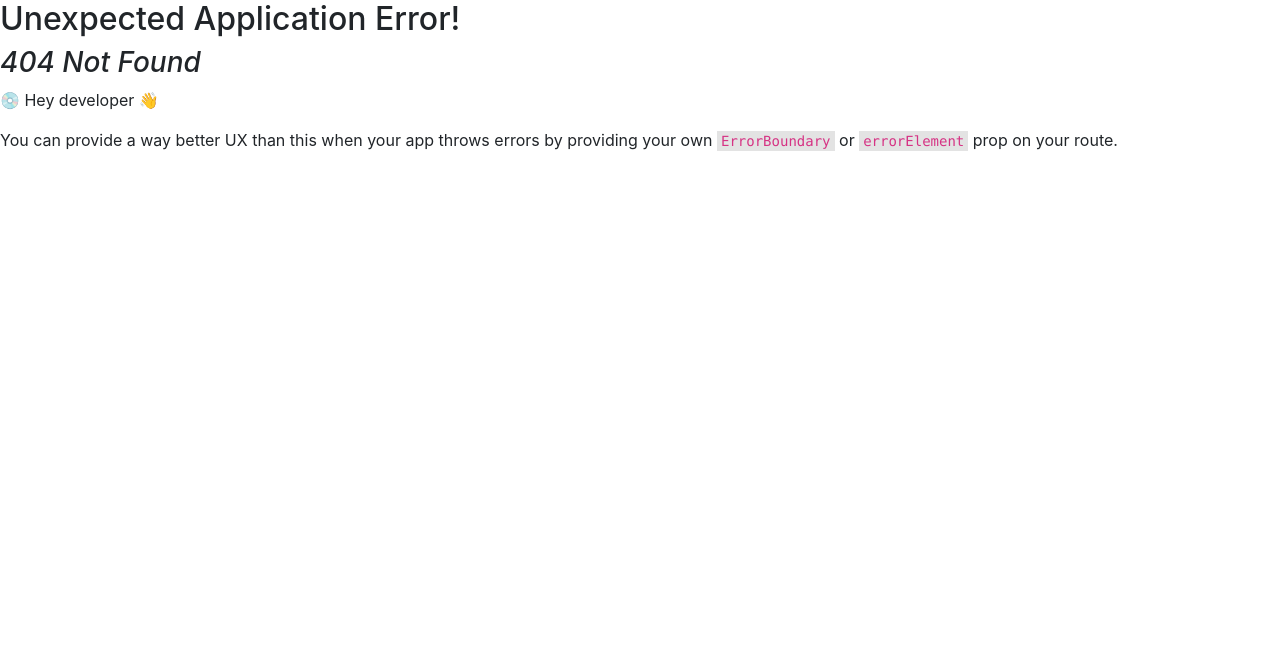
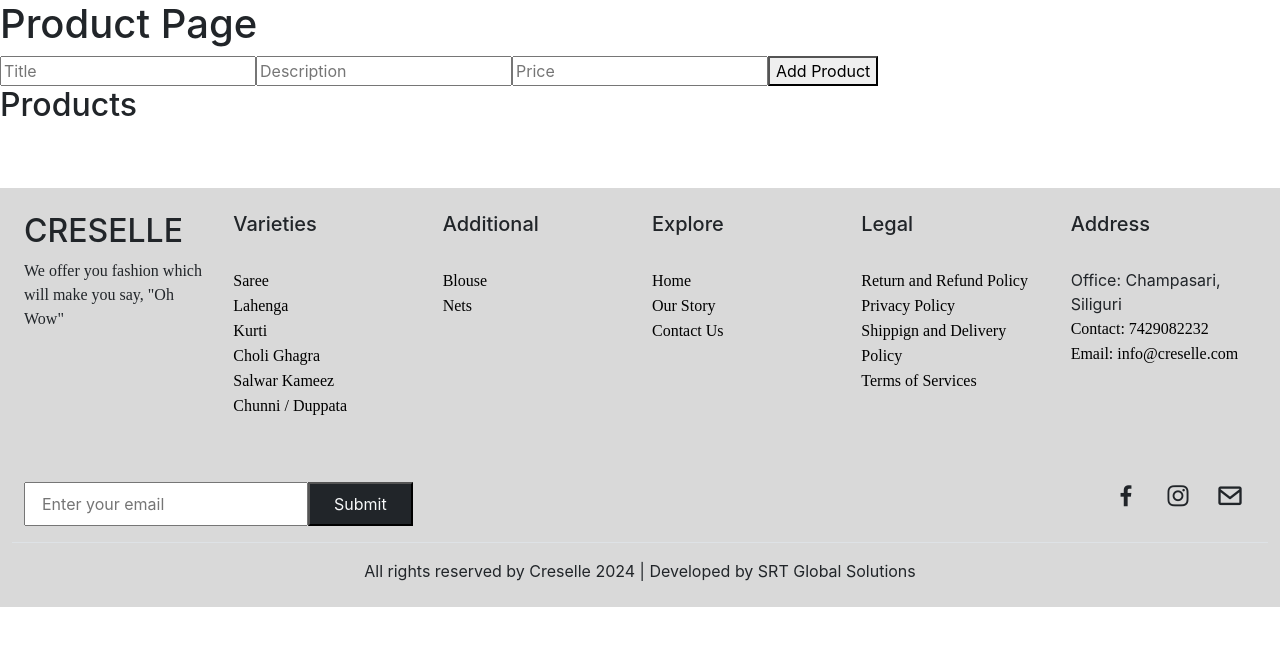
Before and after one commit to Susanta2001/creselle-repo, a React (Create React App) app: page /addProduct in a window 1280 px wide. Before the commit this address had no page. Shown: the top 646 px of the page. Built offline with nearby package versions, Linux system fonts and the light colour scheme; a web font is replaced by a local one.

Commit message:
Added an API to add products and display products in store

```diff
--- a/src/App.js
+++ b/src/App.js
@@ -2,9 +2,12 @@
 import Home from './components/Home';
 import Navbar from './components/Navbar';
 import Footer from './components/Footer'
+import ProductPage from '../src/components/Product-page'
+import Store from '../src/components/Store'
 import { createBrowserRouter, RouterProvider } from 'react-router-dom';
 import Preloader from './components/Preloader';
 import { useEffect, useState } from 'react';
+import { ProductProvider } from './context/ProductContext';
 
 function App() {
   const [isLoading, setIsLoading] = useState(true);
@@ -29,15 +32,34 @@
         </>
       ),
     },
+    {
+      path:'/addProduct',
+      element:(
+        <>
+        <ProductPage/>
+        <Footer/>
+        </>
+      )
+    },
+    {
+      path:'/store',
+      element:(
+        <>
+        <Store/>
+        </>
+      )
+    }
   ]);
 
   return (
     <>
+    <ProductProvider>
       {isLoading ? (
         <Preloader /> // Show Preloader while loading
       ) : (
         <RouterProvider router={router} />
       )}
+      </ProductProvider>
     </>
   );
 }
--- a/src/components/Navbar.jsx
+++ b/src/components/Navbar.jsx
@@ -6,8 +6,8 @@
     <>
       <div className="nav-box p-3">
             <Link to="/" className='nav-item'>Home</Link>
-            <Link to="/shop" className='nav-item'>Shop</Link>
-            <Link to="/cart" className='nav-item'>Cart</Link>
+            <Link to="/addProduct" className='nav-item'>Add Product</Link>
+            <Link to="/store" className='nav-item'>Store</Link>
       </div>
     </>
   )
--- /dev/null
+++ b/src/components/Product-page.jsx
@@ -0,0 +1,70 @@
+import React, { useState, useContext } from 'react';
+import { ProductContext } from '../context/ProductContext';
+
+const ProductPage = () => {
+  const { allProducts, addProduct } = useContext(ProductContext); // Use allProducts here
+  const [productData, setProductData] = useState({
+    title: '',
+    description: '',
+    price: ''
+  });
+
+  const handleChange = (e) => {
+    const { name, value } = e.target;
+    setProductData({
+      ...productData,
+      [name]: value
+    });
+  };
+
+  const handleSubmit = async (e) => {
+    e.preventDefault();
+    // Validate product data here before submitting (or rely on API validation)
+    addProduct(productData);
+    setProductData({ title: '', description: '', price: '' }); // Reset form after submit
+  };
+
+  return (
+    <div>
+      <h1>Product Page</h1>
+
+      <form onSubmit={handleSubmit}>
+        <input
+          type="text"
+          name="title"
+          value={productData.title}
+          onChange={handleChange}
+          placeholder="Title"
+        />
+        <input
+          type="text"
+          name="description"
+          value={productData.description}
+          onChange={handleChange}
+          placeholder="Description"
+        />
+        <input
+          type="number"
+          name="price"
+          value={productData.price}
+          onChange={handleChange}
+          placeholder="Price"
+        />
+        <button type="submit">Add Product</button>
+      </form>
+
+      <h2>Products</h2>
+      <ul>
+        {allProducts.map((product) => (  // Use allProducts here
+          <li key={product._id}>
+            <h3>{product.title}</h3>
+            <p>{product.description}</p>
+            <p>${product.price}</p>
+          </li>
+        ))}
+      </ul>
+    </div>
+  );
+};
+
+export default ProductPage;
--- /dev/null
+++ b/src/components/Store.jsx
@@ -0,0 +1,39 @@
+import React, { useContext, useEffect } from 'react';
+import { ProductContext } from '../context/ProductContext';
+
+const Store = () => {
+    const { allProducts, getProducts } = useContext(ProductContext);
+
+    useEffect(() => {
+        // Fetch products when the component mounts
+        getProducts();
+    }, [getProducts]);
+
+    // Check if `allProducts` is an array and contains products
+    if (!Array.isArray(allProducts)) {
+        return <p>Failed to load products.</p>;  // Fallback message if data is not in the expected format
+    }
+
+    return (
+        <div className="store-page">
+            <h1>Store Products</h1>
+            <div className="products">
+                {/* Show a message if no products are found */}
+                {allProducts.length === 0 ? (
+                    <p>No products available</p>
+                ) : (
+                    // Map through allProducts if it's a valid array
+                    allProducts.map((product) => (
+                        <div key={product._id} className="product-card">
+                            <h3>{product.title}</h3>
+                            <p>{product.description}</p>
+                            <p>Price: ${product.price}</p>
+                        </div>
+                    ))
+                )}
+            </div>
+        </div>
+    );
+};
+
+export default Store;
--- /dev/null
+++ b/src/context/ProductContext.js
@@ -0,0 +1,56 @@
+import React, { createContext, useState } from 'react';
+
+// Create a context for products
+const ProductContext = createContext();
+
+const ProductProvider = ({ children }) => {
+    // State for storing all products
+    const [allProducts, setAllProducts] = useState([]);
+
+    // Function to add a product
+    const addProduct = async (productData) => {
+        try {
+            const response = await fetch('http://localhost:5000/api/products', {
+                method: 'POST',
+                headers: {
+                    'Content-Type': 'application/json',
+                },
+                body: JSON.stringify(productData),
+            });
+
+            if (!response.ok) {
+                throw new Error('Failed to save product');
+            }
+
+            const data = await response.json();
+            setAllProducts((prevProducts) => [...prevProducts, data.product]); // Add new product to state
+
+        } catch (error) {
+            console.error('Error adding product:', error);
+        }
+    };
+
+    // Function to fetch all products
+    const getProducts = async () => {
+        try {
+            const response = await fetch('http://localhost:5000/api/products/allProducts', {
+                method: 'GET',
+            });
+            if (!response.ok) {
+                throw new Error('Failed to fetch products');
+            }
+            const json = await response.json();
+            setAllProducts(json.products);  // Update state with the fetched products
+        } catch (error) {
+            console.error('Error fetching products:', error);
+        }
+    };
+
+    return (
+        <ProductContext.Provider value={{ allProducts, addProduct, getProducts }}>
+            {children}
+        </ProductContext.Provider>
+    );
+};
+
+export { ProductContext, ProductProvider };
```
Also changed, not shown: 1 other file (tests, documents, lock files or other folders).
